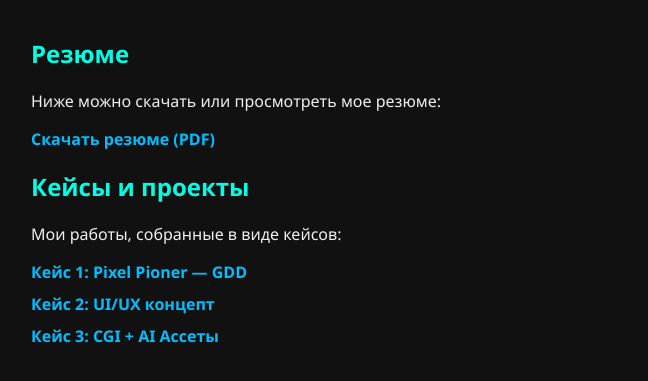
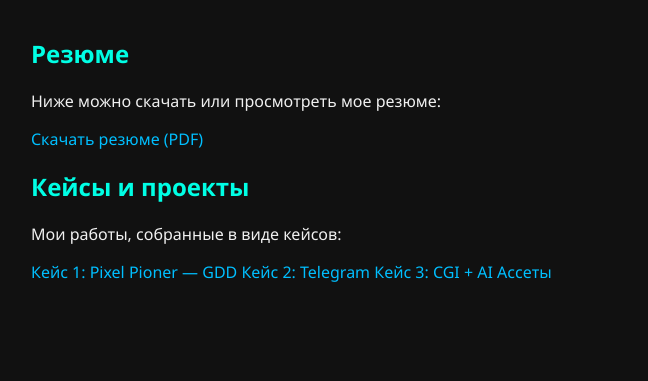
Before and after one commit to fR00Gy/fR00Gy_rez, a plain HTML site: page index.html in a window 1280 px wide. Shown: the part 151-532 px from the top of the page, without its empty margins (159-807 px from the left). Drawn offline with Linux system fonts and the light colour scheme.

Commit message:
Update index.html

```diff
--- a/index.html
+++ b/index.html
@@ -50,15 +50,15 @@
         <section class="resume">
             <h2>Резюме</h2>
             <p>Ниже можно скачать или просмотреть мое резюме:</p>
-            <a class="pdf-link" href="/files/Denis_Deev_Resume.pdf" target="_blank">Скачать резюме (PDF)</a>
+            <a href="Denis_Deev_Resume.pdf" target="_blank">Скачать резюме (PDF)</a>
         </section>
 
         <section class="cases">
             <h2>Кейсы и проекты</h2>
             <p>Мои работы, собранные в виде кейсов:</p>
-            <a class="pdf-link" href="/files/Case_1.pdf" target="_blank">Кейс 1: Pixel Pioner — GDD</a>
-            <a class="pdf-link" href="/files/Case_2.pdf" target="_blank">Кейс 2: UI/UX концепт</a>
-            <a class="pdf-link" href="/files/Case_3.pdf" target="_blank">Кейс 3: CGI + AI Ассеты</a>
+            <a href="Case_1.pdf" target="_blank">Кейс 1: Pixel Pioner — GDD</a>
+            <a href="Case_2.pdf" target="_blank">Кейс 2: Telegram</a>
+            <a href="Case_3.pdf" target="_blank">Кейс 3: CGI + AI Ассеты</a>
         </section>
     </div>
 </body>
```
